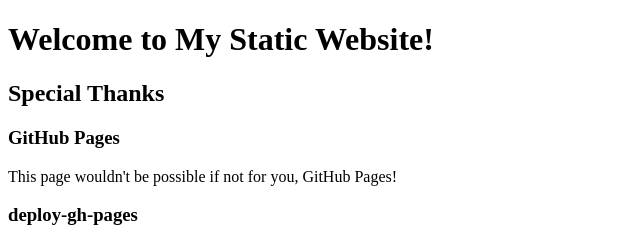
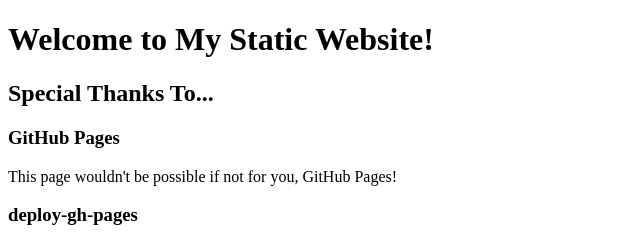
Before and after one commit to josh-egan/deploy-gh-pages, a website: page dist/index.html in a window 1280 px wide. Shown: the top 240 px of the page, 0-640 px from the left. Drawn offline with Linux system fonts and the light colour scheme.

Commit message:
update index.html

```diff
--- a/dist/index.html
+++ b/dist/index.html
@@ -6,9 +6,12 @@
 
 <body>
   <h1>Welcome to My Static Website!</h1>
-  <h2>Special Thanks</h2>
+
+  <h2>Special Thanks To...</h2>
+
   <h3>GitHub Pages</h3>
   <p>This page wouldn't be possible if not for you, GitHub Pages!</p>
+
   <h3>deploy-gh-pages</h3>
   <p>Thanks for making it easy to deploy my site to GitHub Pages, <code>deploy-gh-pages</code>!</p>
   <a href="https://github.com/josh-egan/deploy-gh-pages">Learn more</a> about deploy-gh-pages.
```
Also changed, not shown: README.md.
